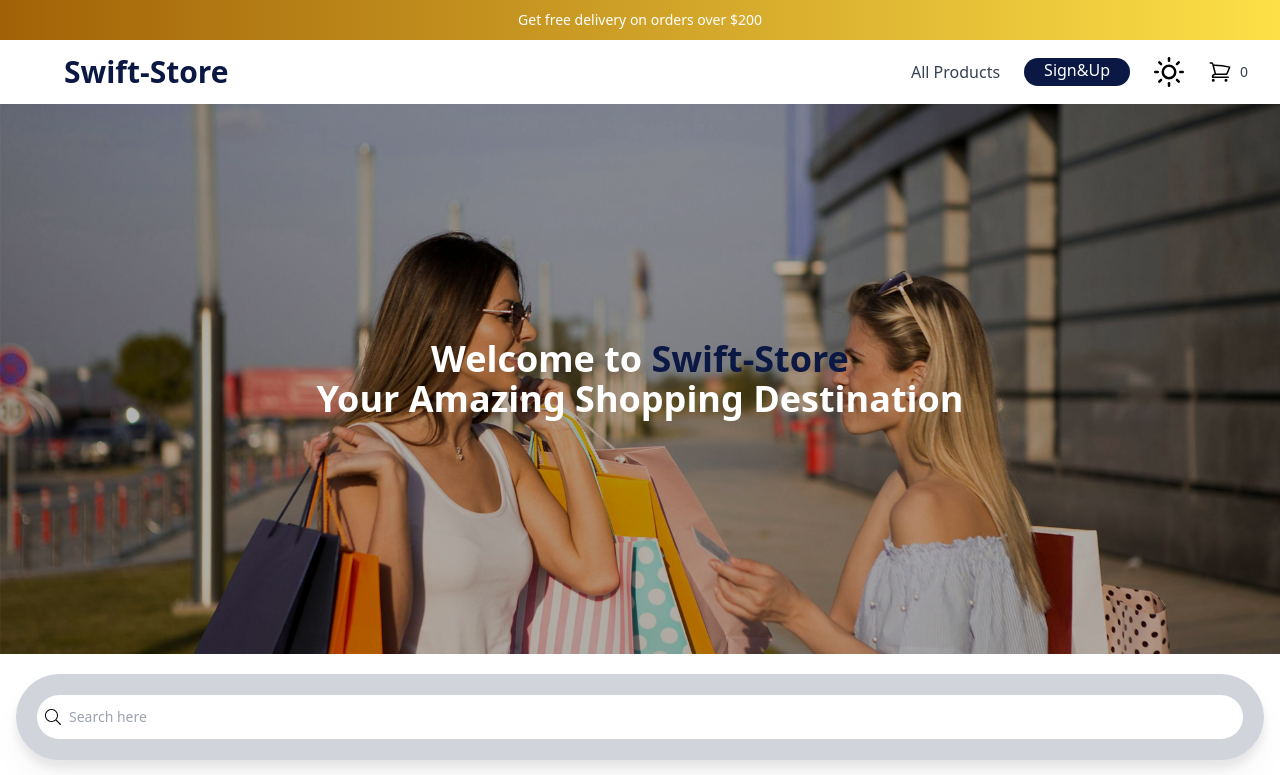
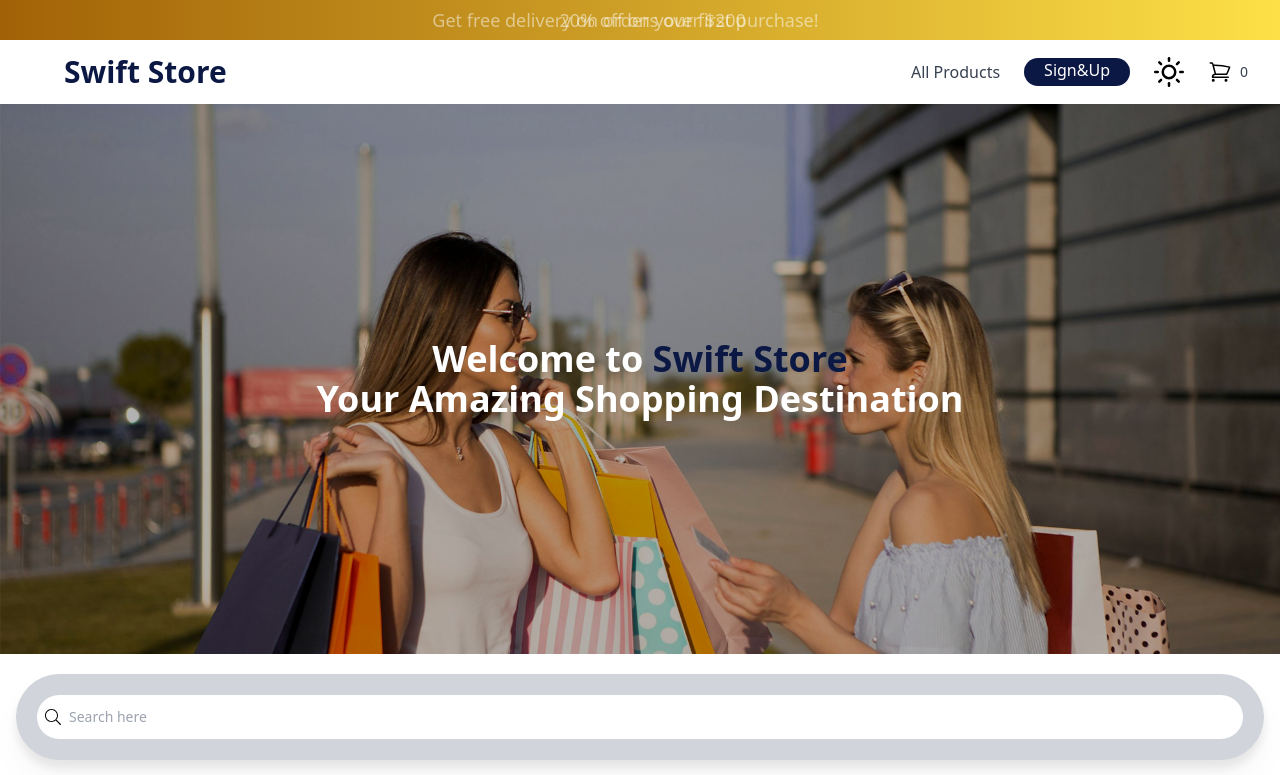
Before and after one commit to saifrafathassan/Full-E-commerce, a React (Vite) app: page / in a window 1280 px wide. Shown: the top 775 px of the page. Built offline with nearby package versions, Linux system fonts and the light colour scheme; no server answers; the database is empty; a web font is replaced by a local one.

Commit message:
navbar + heroSection + LoadingComponent

```diff
--- a/package.json
+++ b/package.json
@@ -18,6 +18,7 @@
     "react": "^18.2.0",
     "react-dom": "^18.2.0",
     "react-icons": "^5.2.1",
+    "react-loading": "^2.0.3",
     "react-modal": "^3.16.1",
     "react-redux": "^9.1.2",
     "react-router-dom": "^6.23.1",
--- a/src/components/footer/Footer.jsx
+++ b/src/components/footer/Footer.jsx
@@ -15,16 +15,16 @@ export default function Footer() {
                         <h2 className="title-font font-medium text-white tracking-widest text-sm mb-3" style={{ color: mode === 'dark' ? 'white' : '' }}>CATEGORIES</h2>
                         <nav className="list-none mb-10">
                             <li>
-                                <a className="text-white hover:text-gray-300" style={{ color: mode === 'dark' ? 'white' : '' }}>Home</a>
+                                <Link to={'/'} className="text-white hover:text-gray-300" style={{ color: mode === 'dark' ? 'white' : '' }}>Home</Link>
                             </li>
                             <li>
-                                <a className="text-white hover:text-gray-300" style={{ color: mode === 'dark' ? 'white' : '' }}>Order</a>
+                                <Link onClick={window.scrollTo(0 ,0)} to={'/account'} className="text-white hover:text-gray-300" style={{ color: mode === 'dark' ? 'white' : '' }}>Order</Link>
                             </li>
                             <li>
                                 <a className="text-white hover:text-gray-300" style={{ color: mode === 'dark' ? 'white' : '' }}>Local For Vocal</a>
                             </li>
                             <li>
-                                <a className="text-white hover:text-gray-300" style={{ color: mode === 'dark' ? 'white' : '' }}>Cart</a>
+                                <Link onClick={window.scrollTo(0 ,0)} to={'/cart'} className="text-white hover:text-gray-300" style={{ color: mode === 'dark' ? 'white' : '' }}>Cart</Link>
                             </li>
                         </nav>
                     </div>
@@ -63,10 +63,10 @@ export default function Footer() {
                 <div className="container px-5 py-3 mx-auto flex items-center sm:flex-row flex-col">
                     <Link to={'/'} className='flex'>
                         <div className="flex ">
-                            <h1 className=' text-2xl font-bold text-transparent bg-clip-text bg-main px-2 pb-1 rounded' style={{ color: mode === 'dark' ? 'white' : '', }}>Swift-Store</h1>
+                            <h1 className=' text-2xl font-bold text-transparent bg-clip-text bg-main px-2 pb-1 rounded' style={{ color: mode === 'dark' ? 'white' : '', }}>Swift Store</h1>
                         </div>
                     </Link>
-                    <p className="text-[12px] sm:text-sm flex items-center gap-1 text-gray-500 sm:ml-6 sm:mt-0 mt-4" style={{ color: mode === 'dark' ? 'white' : '' }}>© 2023 Swift-Store —
+                    <p className="text-[12px] sm:text-sm flex items-center gap-1 text-gray-500 sm:ml-6 sm:mt-0 mt-4" style={{ color: mode === 'dark' ? 'white' : '' }}>© 2023 Swift Store —
                         Created With Love<IoIosHeart color="red"/> By "Saif Rafat"
                     </p>
                     <span className="inline-flex sm:ml-auto sm:mt-0 mt-4 justify-center sm:justify-start">
--- a/src/components/heroSection/HeroSection.jsx
+++ b/src/components/heroSection/HeroSection.jsx
@@ -66,7 +66,7 @@ const HeroSection = () => {
               transition: 'opacity 2s, transform 2s',
             }} ref={sectionRef} className='absolute inset-0 flex justify-center items-center'>
               <div className='text-white text-center text-[20px] sm:text-4xl font-bold px-4 py-2'>
-                Welcome to <span className='text-main'>Swift-Store</span><br />
+                Welcome to <span className='text-main'>Swift Store</span><br />
                 Your Amazing Shopping Destination
               </div>
             </div>
--- a/src/components/navbar/Navbar.jsx
+++ b/src/components/navbar/Navbar.jsx
@@ -8,6 +8,7 @@ import { RxCross2 } from 'react-icons/rx'
 import Img from '../../assets/user.png'
 import { useSelector } from "react-redux"
 import { IoIosArrowUp} from 'react-icons/io'
+import { motion, AnimatePresence  } from 'framer-motion';
 
 
 const Navbar = () => {
@@ -16,6 +17,14 @@ const Navbar = () => {
   const [open, setOpen] = useState(false)
   const [showButton, setShowButton] = useState(false);
 
+  const messages = [
+    "Get free delivery on orders over $200",
+    "20% off on your first purchase!",
+    "Join our newsletter for exclusive deals!",
+  ];
+
+
+  // scrool to top button
 useEffect(() => {
   window.addEventListener("scroll", () => {
     if (window.pageYOffset > 500) {
@@ -34,6 +43,7 @@ const scrollTo = () => {
   }
 };
 
+  // save user auth
   const user = JSON.parse(localStorage.getItem('user'))
 
   const logout = () => {
@@ -42,6 +52,18 @@ const scrollTo = () => {
   }
 
   const cartItems = useSelector((state) => state.cart)
+
+
+  // top bar sale bar
+  const [index, setIndex] = useState(0);
+
+  useEffect(() => {
+    const interval = setInterval(() => {
+      setIndex((prevIndex) => (prevIndex + 1) % messages.length);
+    }, 4000);
+
+    return () => clearInterval(interval);
+  }, []);
 
   return (
     <div>
@@ -136,9 +158,26 @@ const scrollTo = () => {
 
       {/* desktop  */}
       <header className="relative bg-white">
-        <p className="flex h-10 items-center justify-center bg-gradient-to-r from-yellow-700 to-yellow-300 px-4 text-sm sm:text-md font-medium text-white sm:px-6 lg:px-8" style={{ backgroundColor: mode === 'dark' ? 'rgb(62 64 66)' : '', color: mode === 'dark' ? 'white' : '', }}>
-          Get free delivery on orders over $200
-        </p>
+      <div
+        className="flex h-10 items-center justify-center w-full bg-gradient-to-r from-yellow-700 to-yellow-300 px-4 text-sm sm:text-lg font-medium text-white sm:px-6 lg:px-8"
+        style={{
+          backgroundColor: mode === 'dark' ? 'rgb(62 64 66)' : '',
+          color: mode === 'dark' ? 'white' : '',
+        }}
+      >
+        <AnimatePresence>
+          <motion.div
+            key={index}
+            initial={{ opacity: 0, x: 100 }}
+            animate={{ opacity: 1, x: 0 }}
+            exit={{ opacity: 0, x: -100 }}
+            transition={{ duration: 0.8 }}
+            className="absolute"
+          >
+            {messages[index]}
+          </motion.div>
+        </AnimatePresence>
+      </div>
 
         <nav aria-label="Top" className="px-4 sm:px-6 lg:px-8 shadow-xl " style={{ backgroundColor: mode === 'dark' ? '#282c34' : '', color: mode === 'dark' ? 'white' : '', }}>
           <div className="">
@@ -159,7 +198,7 @@ const scrollTo = () => {
               <div className="ml-4 flex lg:ml-0">
                 <Link to={'/'} className='flex'>
                   <div className="flex ">
-                    <h1 className='text-xl sm:text-3xl font-bold text-main sm:pl-8 py-1' style={{ color: mode === 'dark' ? 'white' : '', }}>Swift-Store</h1>
+                    <h1 className='text-xl sm:text-3xl font-bold text-main sm:pl-8 py-1' style={{ color: mode === 'dark' ? 'white' : '', }}>Swift Store</h1>
                   </div>
                 </Link>
               </div>
@@ -167,7 +206,7 @@ const scrollTo = () => {
               <div className="ml-auto flex items-center">
                 <div className="hidden lg:flex lg:flex-1 lg:items-center lg:justify-end lg:space-x-6">
 
-                  <Link to={'/allproducts'} className="text-md font-medium text-gray-700 " style={{ color: mode === 'dark' ? 'white' : '', }}>
+                  <Link to={'/allproducts'} className="text-md font-medium text-gray-700 duration-300 hover:text-yellow-600 hover:scale-110" style={{ color: mode === 'dark' ? 'white' : '', }}>
                     All Products
                   </Link>
 
@@ -176,13 +215,13 @@ const scrollTo = () => {
                     Sign&Up
                   </Link>}
 
-                    {user ? <a onClick={logout} className="text-md font-medium text-gray-700 cursor-pointer  " style={{ color: mode === 'dark' ? 'white' : '', }}>
+                    {user ? <a onClick={logout} className="text-md font-medium text-gray-700 cursor-pointer duration-300 hover:text-yellow-600 hover:scale-110 " style={{ color: mode === 'dark' ? 'white' : '', }}>
                     Logout
                   </a> : ''}
-                      {user ? <Link to={'/account'} className="text-md font-medium text-gray-700 " style={{ color: mode === 'dark' ? 'white' : '', }}>
+                      {user ? <Link to={'/account'} className="text-md font-medium text-gray-700 duration-300 hover:text-yellow-600 hover:scale-110" style={{ color: mode === 'dark' ? 'white' : '', }}>
                     My Account
                   </Link> : ''}
-                  {user?.user?.email === 'saif@gmail.com' ? <Link to={'/dashboard'} className="text-md font-medium text-gray-700 " style={{ color: mode === 'dark' ? 'white' : '', }}>
+                  {user?.user?.email === 'saif@gmail.com' ? <Link to={'/dashboard'} className="text-md font-medium text-gray-700 duration-300 hover:text-yellow-600 hover:scale-110" style={{ color: mode === 'dark' ? 'white' : '', }}>
                     Admin
                   </Link> : ''}
                 </div>
@@ -212,7 +251,7 @@ const scrollTo = () => {
 
                 {/* Cart */}
                 <div className="ml-4 flow-root lg:ml-6">
-                  <Link to={'/cart'} className="group -m-2 flex items-center p-2" style={{ color: mode === 'dark' ? 'white' : '', }}>
+                  <Link to={'/cart'} className="group -m-2 flex items-center p-2 duration-300 hover:scale-110" style={{ color: mode === 'dark' ? 'white' : '', }}>
                     <svg xmlns="http://www.w3.org/2000/svg" fill="none" viewBox="0 0 24 24" strokeWidth={1.5} stroke="currentColor" className="w-6 h-6">
                       <path strokeLinecap="round" strokeLinejoin="round" d="M2.25 3h1.386c.51 0 .955.343 1.087.835l.383 1.437M7.5 14.25a3 3 0 00-3 3h15.75m-12.75-3h11.218c1.121-2.3 2.1-4.684 2.924-7.138a60.114 60.114 0 00-16.536-1.84M7.5 14.25L5.106 5.272M6 20.25a.75.75 0 11-1.5 0 .75.75 0 011.5 0zm12.75 0a.75.75 0 11-1.5 0 .75.75 0 011.5 0z" />
                     </svg>
@@ -227,7 +266,7 @@ const scrollTo = () => {
         </nav>
       </header>
       {showButton && (
-        <button className='bg-main flex justify-center items-center rounded-full h-[50px] w-[50px] fixed right-0 bottom-0 mb-[20px] sm:mb-[40px] mr-[30px] sm:mr-[40px] z-[1000] hover:bg-white duration-300 hover:border-black border-main border-2' onClick={scrollTo}>
+        <button className='bg-yellow-700 flex justify-center items-center rounded-full h-[50px] w-[50px] fixed right-0 bottom-0 mb-[20px] sm:mb-[40px] mr-[30px] sm:mr-[40px] z-[1000] hover:bg-white duration-300 hover:border-black border-yellow-700 border-2' onClick={scrollTo}>
           <IoIosArrowUp className="text-white hover:text-black duration-300" size={30}/>
         </button>
       )}
--- a/src/components/testimonial/Testimonial.jsx
+++ b/src/components/testimonial/Testimonial.jsx
@@ -23,7 +23,7 @@ const Reviewed = () => {
   const sectionRef = useRef();
   const [hasAnimated, setHasAnimated] = useState(false);
   const context = useContext(myContext);
-  const { mode } = context; // Getting the mode from context
+  const { mode } = context;
 
   useEffect(() => {
     setHasAnimated(true);
@@ -67,7 +67,7 @@ const Reviewed = () => {
           <h2 className='text-[22px] font-bold'>Reviewed by People</h2>
           <h1 className='text-[27px] md:text-[42px] font-extrabold'>Client's Testimonials</h1>
           <p className={`text-[15px] md:w-[700px] text-center px-5 ${mode === 'dark' ? 'text-gray-300' : 'text-[#706f7b]'}`}>
-            Discover the positive impact we've made on our clients by reading through their testimonials. Our clients have experienced our service and results, and they're eager to share their positive experiences with you.
+            Discover the positive impact we've made on our clients through their testimonials. They've experienced our service and results firsthand and are excited to share their success stories with you.
           </p>
         </div>
       </motion.div>
--- /dev/null
+++ b/src/pages/LoadingComponent/LoadingComponent.jsx
@@ -0,0 +1,27 @@
+import React, { useState, useEffect } from 'react';
+import TypingEffect from './TypingEffect';
+
+export default function LoadingComponent({ children }) {
+  const [loading, setLoading] = useState(() => {
+    return !sessionStorage.getItem('hasVisited');
+  });
+
+  useEffect(() => {
+    if (loading) {
+      const timer = setTimeout(() => {
+        setLoading(false);
+        sessionStorage.setItem('hasVisited', 'true');
+      }, 1800);
+
+      return () => clearTimeout(timer);
+    }
+  }, [loading]);
+
+  return loading ? (
+    <div style={{ position: 'fixed', top: 0, left: 0, right: 0, bottom: 0, zIndex: 9999, display: 'flex', justifyContent: 'center', alignItems: 'center', backgroundColor: 'white' }}>
+      <TypingEffect text="Swift Store.." speed={100} />
+    </div>
+  ) : (
+    children
+  );
+}
--- /dev/null
+++ b/src/pages/LoadingComponent/TypingEffect.css
@@ -0,0 +1,20 @@
+.typing-effect {
+    font-size: 2.5rem;
+    font-weight: bold;
+    color: #0C1844;
+    white-space: nowrap;
+    overflow: hidden;
+    border-right: 2px solid transparent;
+    display: inline-block;
+    text-align: center;
+    position: absolute;
+    top: 50%;
+    left: 50%;
+    transform: translate(-50%, -50%);
+    animation: typing 3s steps(30, end);
+}
+
+@keyframes typing {
+    from { width: 0; }
+    to { width: 100%; }
+}
--- /dev/null
+++ b/src/pages/LoadingComponent/TypingEffect.jsx
@@ -0,0 +1,29 @@
+import React, { useState, useEffect } from 'react';
+import './TypingEffect.css';
+
+const TypingEffect = ({ text, speed }) => {
+  const [displayedText, setDisplayedText] = useState('');
+  const [index, setIndex] = useState(0);
+  const [typingComplete, setTypingComplete] = useState(false);
+
+  useEffect(() => {
+    if (index < text.length) {
+      const timer = setTimeout(() => {
+        setDisplayedText(displayedText + text[index]);
+        setIndex(index + 1);
+      }, speed);
+
+      return () => clearTimeout(timer);
+    } else {
+      setTypingComplete(true);
+    }
+  }, [displayedText, index, text, speed]);
+
+  return (
+    <div className={`typing-effect ${typingComplete ? 'complete' : ''}`}>
+      {displayedText}
+    </div>
+  );
+};
+
+export default TypingEffect;
--- a/src/pages/home/Home.jsx
+++ b/src/pages/home/Home.jsx
@@ -5,10 +5,11 @@ import Filter from '../../components/filter/Filter'
 import ProductCard from '../../components/productCard/ProductCard'
 import Track from '../../components/track/Track'
 import Testimonial from '../../components/testimonial/Testimonial'
+import LoadingComponent from '../LoadingComponent/LoadingComponent'
 
 const Home = () => {
   return (
-
+    <LoadingComponent>
       <Layout>
         <HeroSection/>
         <Filter/>
@@ -16,6 +17,7 @@ const Home = () => {
         <Track/>
         <Testimonial/>
       </Layout>
+    </LoadingComponent>
   )
 }
 
```
Also changed, not shown: 1 other file (tests, documents, lock files or other folders).
